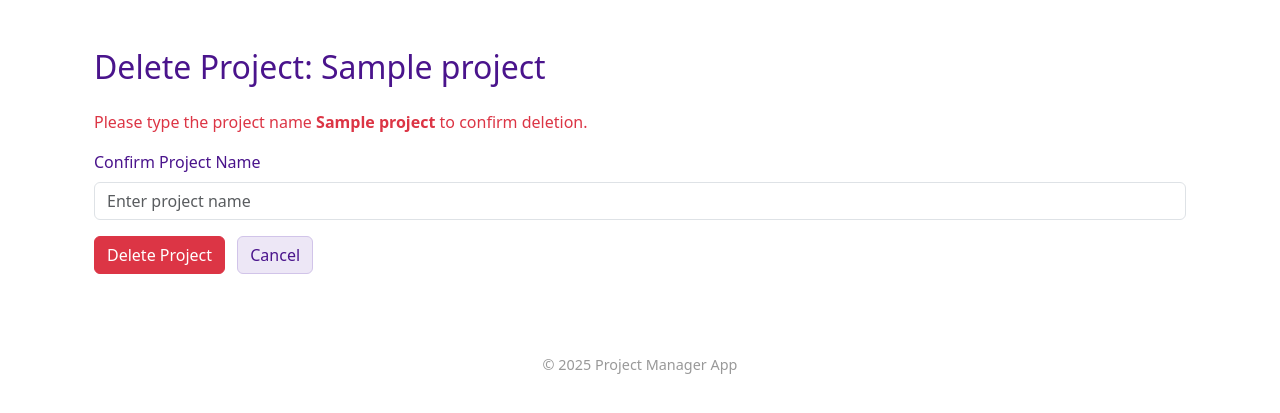
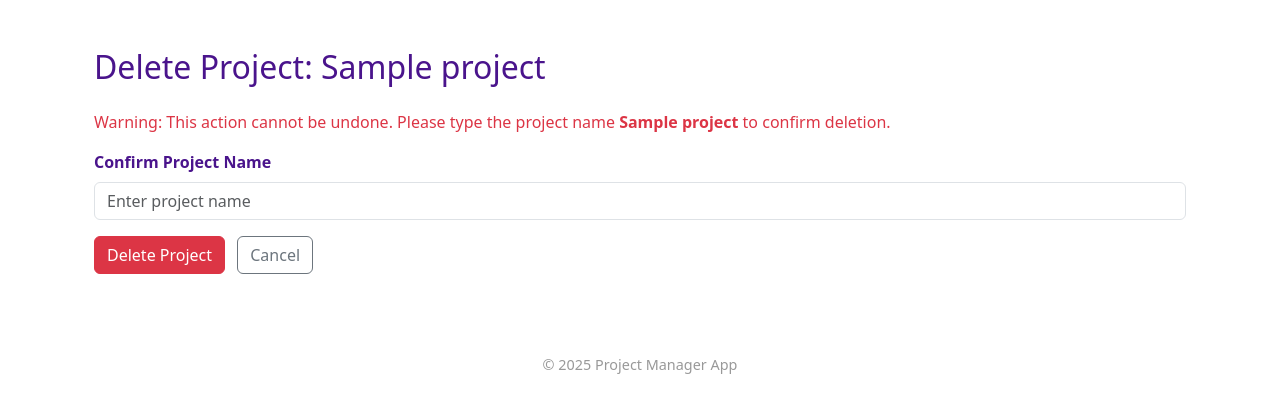
Before and after one commit to djalillounis/projectmanager, a Django app: page /projects/1/delete/ in a window 1280 px wide. Shown: the part 56-469 px from the top of the page. Run offline with Django 4.2, Linux system fonts and the light colour scheme; a user stored in the database is signed in; tables that the repository leaves empty hold one stand-in row (values such as "Sample post").

Commit message:
fix delete project

```diff
--- a/core/templates/project_delete.html
+++ b/core/templates/project_delete.html
@@ -5,17 +5,15 @@
 <div class="container mt-5">
   <h2 class="mb-4">Delete Project: {{ project.name }}</h2>
   <p class="text-danger">
-    Please type the project name <strong>{{ project.name }}</strong> to confirm deletion.
+    Warning: This action cannot be undone. Please type the project name <strong>{{ project.name }}</strong> to confirm deletion.
   </p>
-
   <form method="post">
     {% csrf_token %}
-    <div class="mb-3">
-      <label for="confirmation" class="form-label">Confirm Project Name</label>
-      <input type="text" name="confirmation" id="confirmation" class="form-control" placeholder="Enter project name">
-    </div>
+    <label for="confirm_name" class="form-label fw-bold">Confirm Project Name</label>
+    <input type="text" name="confirm_name" id="confirm_name" class="form-control mb-3" placeholder="Enter project name">
     <button type="submit" class="btn btn-danger">Delete Project</button>
-    <a href="{% url 'project_detail' project.id %}" class="btn btn-secondary ms-2">Cancel</a>
+    <a href="{% url 'project_detail' project.id %}" class="btn btn-outline-secondary ms-2">Cancel</a>
   </form>
+
 </div>
 {% endblock %}
--- a/core/views/projects.py
+++ b/core/views/projects.py
@@ -9,6 +9,7 @@ import json
 
 from core.models import Project, Item, Contact
 from core.forms import ProjectForm, ContactForm
+from django.utils.html import strip_tags
 
 
 @login_required
@@ -84,17 +85,24 @@ def project_edit(request, project_id):
 
 
 @login_required
+
 def project_delete(request, project_id):
     project = get_object_or_404(Project, id=project_id)
 
     if request.method == 'POST':
         confirm_name = request.POST.get('confirm_name', '').strip()
-        if confirm_name.lower() == project.name.strip().lower():
+        actual_name = project.name.strip()
+
+        # Normalize whitespace and case
+        confirm_name_normalized = ' '.join(confirm_name.lower().split())
+        actual_name_normalized = ' '.join(actual_name.lower().split())
+
+        if confirm_name_normalized == actual_name_normalized:
             project.delete()
             messages.success(request, "Project deleted successfully.")
             return redirect('project_list')
         else:
-            messages.error(request, "Project name does not match. Deletion canceled.")
+            messages.error(request, f"Project name does not match. You typed: '{confirm_name}', expected: '{actual_name}'")
 
     return render(request, 'project_delete.html', {'project': project})
 
```
